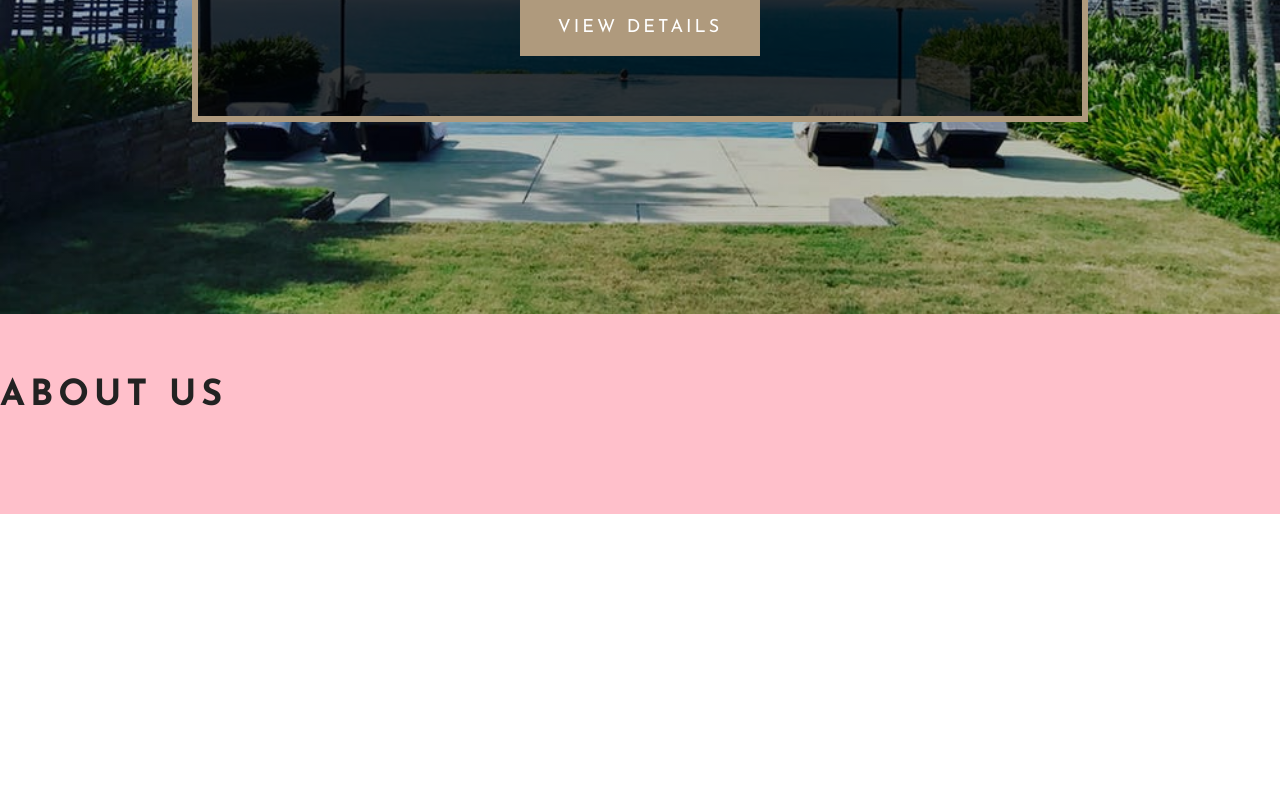
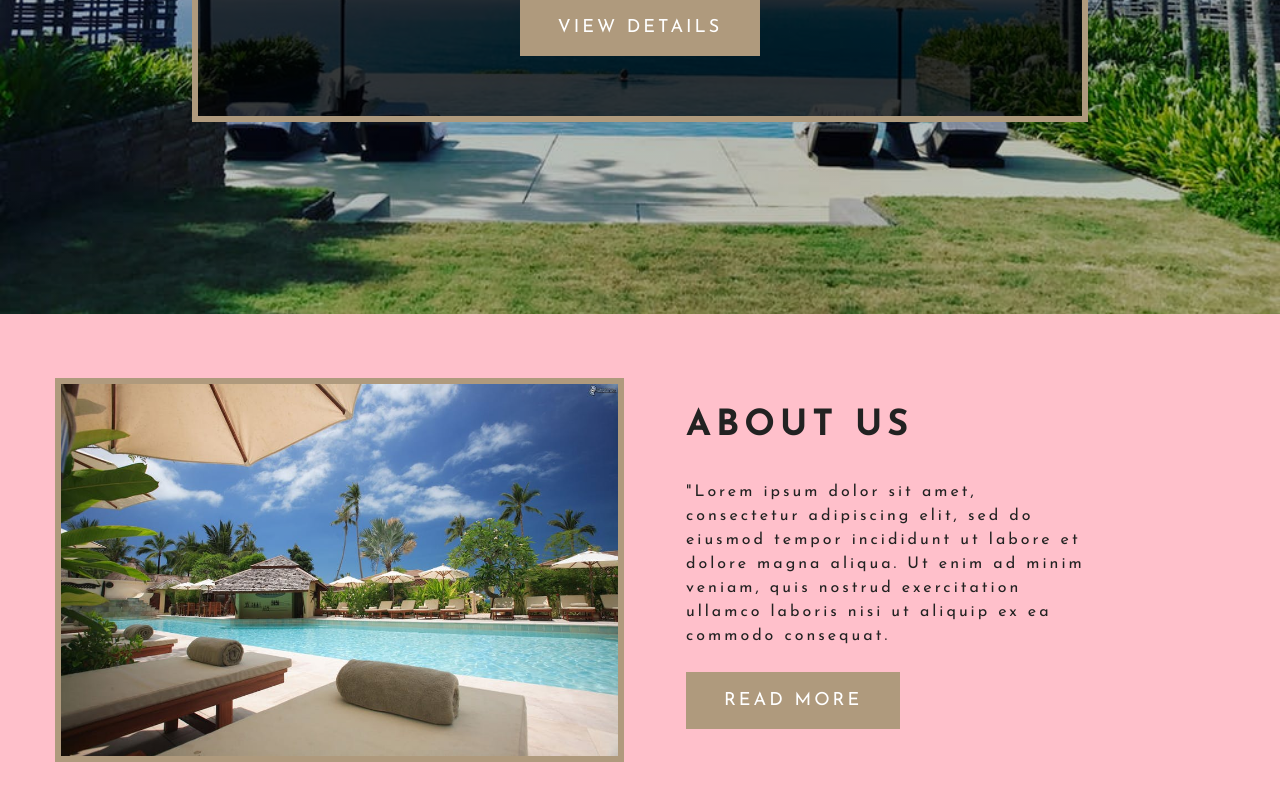
Before and after one commit to LagiewkaMarta/reactStyledComponents, a React (Create React App) app: page / in a window 1280 px wide. Shown: the part 486-1286 px from the top of the page. Before the commit the page ends 1000 px from the top, so only its background shows below. Built offline with nearby package versions, Linux system fonts and the light colour scheme.

Commit message:
FINISH About section

```diff
--- a/src/components/home/About.js
+++ b/src/components/home/About.js
@@ -1,13 +1,68 @@
-import React from 'react';
-import {Section} from '../globals/Section';
-import Title from '../globals/Title';
+import React from "react";
+import { Section } from "../globals/Section";
+import Title from "../globals/Title";
+import aboutImg from "../../images/aboutBcg.jpeg";
+import {
+  setRem,
+  setBorder,
+  setColor,
+  setLetterSpacing,
+  media
+} from "../../styles";
+import { PrimaryBtn } from "../globals/Buttons";
+import styled from "styled-components";
 
 const About = () => {
-    return (
-        <Section color="pink">
-        <Title title="About us"></Title>
-        </Section>
-    )
+  return (
+    <Section color="pink">
+      <AboutCenter>
+        <div className="about-img">
+          <img src={aboutImg} alt="about us" />
+        </div>
+        <div className="about-info">
+        <Title title="About us" />
+        <p>"Lorem ipsum dolor sit amet, consectetur adipiscing elit, sed do eiusmod tempor incididunt ut labore et dolore magna aliqua. Ut enim ad minim veniam, quis nostrud exercitation ullamco laboris nisi ut aliquip ex ea commodo consequat.</p>
+        <PrimaryBtn>read more</PrimaryBtn>
+        </div>
+      </AboutCenter>
+    </Section>
+  );
+};
+const AboutCenter = styled.div`
+.about-image-rendering, .about-info {
+    padding: ${setRem(30)};
 }
+.about-img {
+    img {
+        width: 100%;
+        display: block;
+        ${setBorder({width:setRem(6), color: setColor.primaryColor})}
+    }
+}
+.about-info {
+    p {
+      ${setLetterSpacing(3)}
 
-export default About
+    }
+}
+width: 90vw;
+margin: 0 auto;
+${media.desktop`
+width: 100vw;
+max-width: 1170px;
+display: grid;
+grid-template-columns: 1fr 1fr;
+grid-column-gap: ${setRem(32)};
+.about-img {
+    align-self: center;
+}
+.about-info{
+    p{
+        width: 80%;
+    }
+}
+`}
+
+
+`;
+export default About;
```
